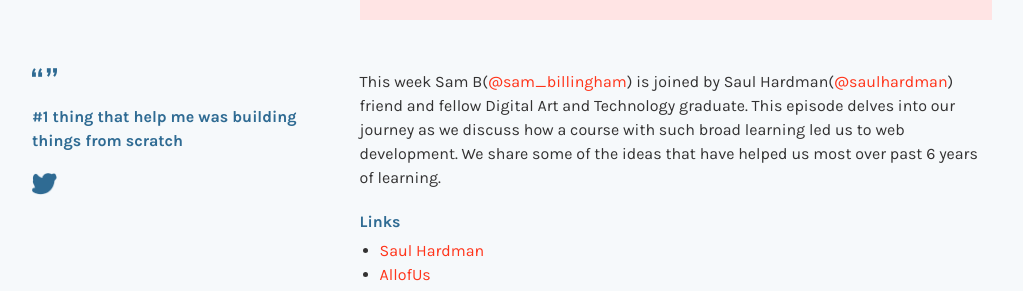
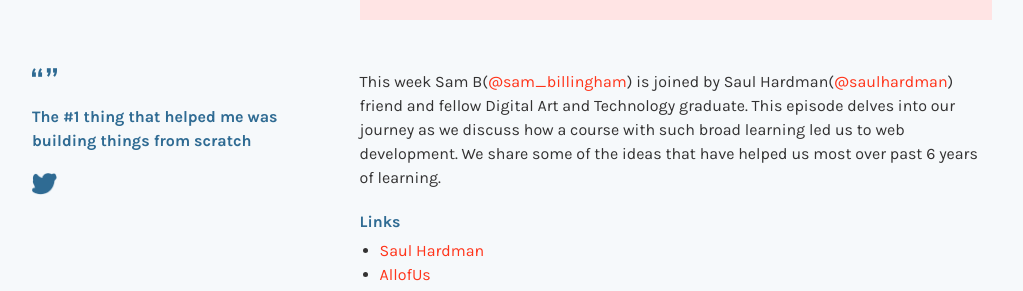
Before and after one commit to vivienney/podcast, a Jekyll site: the page built from _episodes/36.markdown, in a window 1280 px wide. Shown: the part 257-548 px from the top of the page, without its empty margins (128-1151 px from the left). Built offline with Jekyll 4.4.1, drawn with Linux system fonts in a browser that asks for light colours.

Commit message:
:wrench: typo episode 36 notes

```diff
--- a/_episodes/36.markdown
+++ b/_episodes/36.markdown
@@ -3,7 +3,7 @@ layout: post
 title: "36"
 long_title: "36: A journey of learning with Saul Hardman"
 date: 2015-09-08 10:00:00
-quote: "#1 thing that help me was building things from scratch"
+quote: "The #1 thing that helped me was building things from scratch"
 audio_link: "http://steer-podcast.s3-eu-west-1.amazonaws.com/36.mp3"
 # Details for RSS Feed
 duration: "40:00" # duration in minutes:seconds
```
